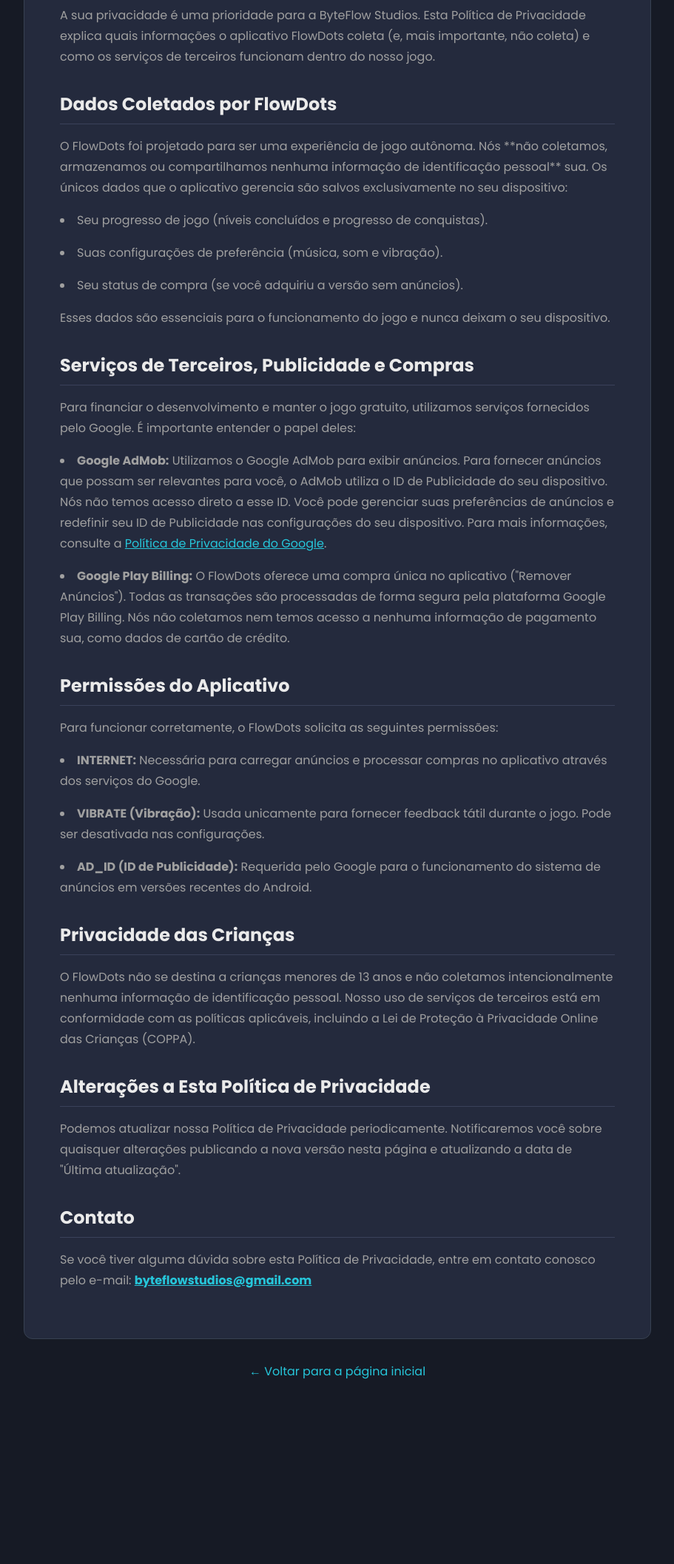
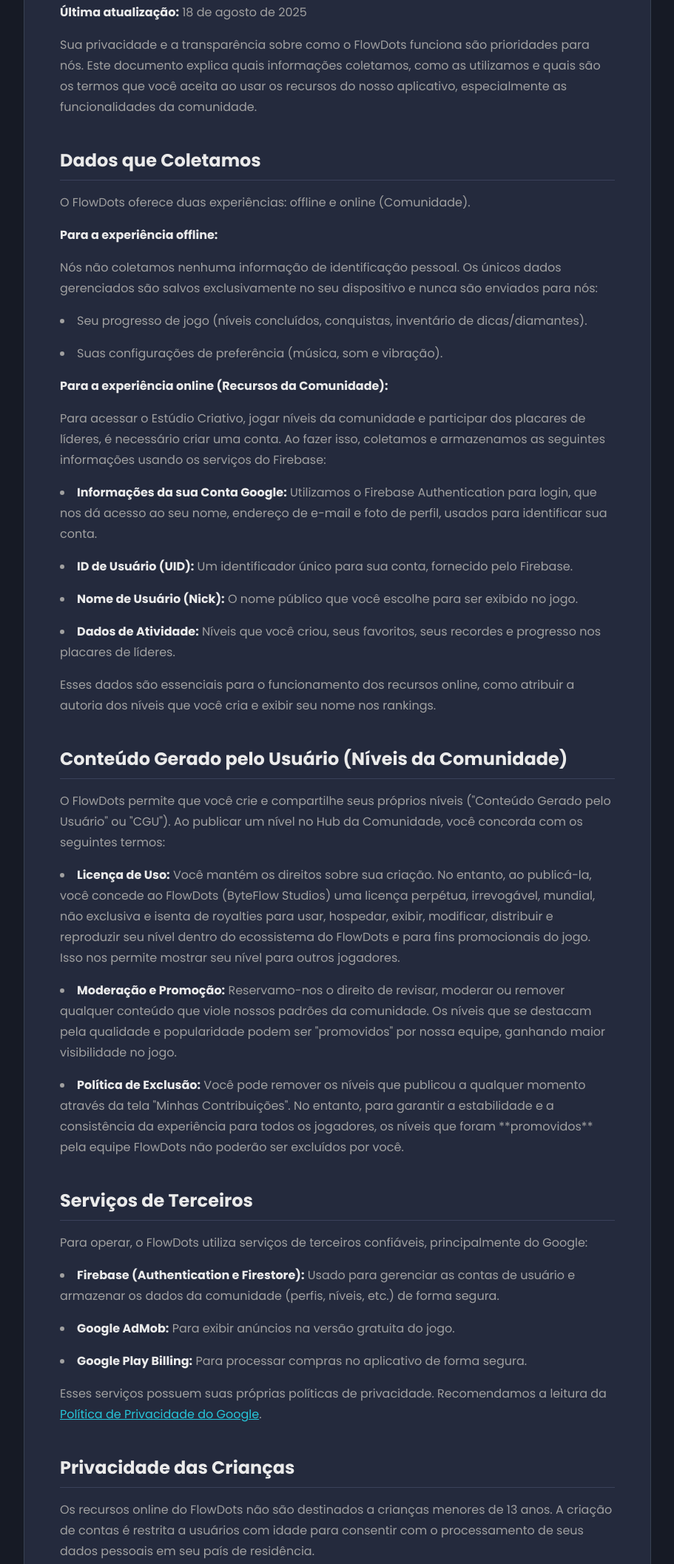
Before and after one commit to glaucodev01/flowdots, a plain HTML site: page privacy_policy.html in a window 1280 px wide. Shown: the part 206-2320 px from the top of the page at 74% size, without its empty margins (184-1095 px from the left). Before the commit the page ends 2120 px from the top, so only its background shows below. Drawn offline with nearby package versions, Linux system fonts and the light colour scheme.

Commit message:
Update privacy_policy.html

```diff
--- a/privacy_policy.html
+++ b/privacy_policy.html
@@ -3,7 +3,7 @@
 <head>
     <meta charset="UTF-8">
     <meta name="viewport" content="width=device-width, initial-scale=1.0">
-    <title>Política de Privacidade - FlowDots</title>
+    <title>Política de Privacidade e Termos - FlowDots</title>
     <link rel="icon" type="image/png" href="icon.png">
     <script src="https://cdn.tailwindcss.com"></script>
     <link rel="preconnect" href="https://fonts.googleapis.com">
@@ -27,57 +27,70 @@
     <style>
         body { font-family: 'Poppins', sans-serif; }
         .policy-content h2 {
-            font-size: 1.5rem; font-weight: 700; margin-top: 2rem;
+            font-size: 1.5rem; font-weight: 700; margin-top: 2.5rem;
             margin-bottom: 1rem; border-bottom: 1px solid #3A415A;
             padding-bottom: 0.5rem; color: #EAEAEA;
         }
         .policy-content p, .policy-content li { margin-bottom: 1rem; line-height: 1.75; }
         .policy-content a { color: #26C6DA; text-decoration: underline; }
         .policy-content ul { list-style-type: disc; list-style-position: inside; }
+        .policy-content strong { color: #EAEAEA; }
     </style>
 </head>
 <body class="bg-neon-bg text-neon-text-secondary antialiased">
 
     <div class="container mx-auto px-6 py-12 max-w-4xl">
-        <h1 class="text-4xl font-bold text-neon-text text-center mb-8">Política de Privacidade do FlowDots</h1>
+        <h1 class="text-4xl font-bold text-neon-text text-center mb-8">Política de Privacidade e Termos de Uso do FlowDots</h1>
 
         <div class="bg-neon-surface p-8 md:p-12 rounded-xl policy-content border border-gray-700">
-            <p><strong>Última atualização:</strong> 14 de agosto de 2025</p>
+            <p><strong>Última atualização:</strong> 18 de agosto de 2025</p>
 
-            <p>A sua privacidade é uma prioridade para a ByteFlow Studios. Esta Política de Privacidade explica quais informações o aplicativo FlowDots coleta (e, mais importante, não coleta) e como os serviços de terceiros funcionam dentro do nosso jogo.</p>
+            <p>Sua privacidade e a transparência sobre como o FlowDots funciona são prioridades para nós. Este documento explica quais informações coletamos, como as utilizamos e quais são os termos que você aceita ao usar os recursos do nosso aplicativo, especialmente as funcionalidades da comunidade.</p>
 
-            <h2>Dados Coletados por FlowDots</h2>
-            <p>O FlowDots foi projetado para ser uma experiência de jogo autônoma. Nós **não coletamos, armazenamos ou compartilhamos nenhuma informação de identificação pessoal** sua. Os únicos dados que o aplicativo gerencia são salvos exclusivamente no seu dispositivo:</p>
+            <h2>Dados que Coletamos</h2>
+            <p>O FlowDots oferece duas experiências: offline e online (Comunidade).</p>
+            <p><strong>Para a experiência offline:</strong></p>
+            <p>Nós não coletamos nenhuma informação de identificação pessoal. Os únicos dados gerenciados são salvos exclusivamente no seu dispositivo e nunca são enviados para nós:</p>
             <ul>
-                <li>Seu progresso de jogo (níveis concluídos e progresso de conquistas).</li>
+                <li>Seu progresso de jogo (níveis concluídos, conquistas, inventário de dicas/diamantes).</li>
                 <li>Suas configurações de preferência (música, som e vibração).</li>
-                <li>Seu status de compra (se você adquiriu a versão sem anúncios).</li>
-            </ul>
-            <p>Esses dados são essenciais para o funcionamento do jogo e nunca deixam o seu dispositivo.</p>
-
-            <h2>Serviços de Terceiros, Publicidade e Compras</h2>
-            <p>Para financiar o desenvolvimento e manter o jogo gratuito, utilizamos serviços fornecidos pelo Google. É importante entender o papel deles:</p>
-            <ul>
-                <li><strong>Google AdMob:</strong> Utilizamos o Google AdMob para exibir anúncios. Para fornecer anúncios que possam ser relevantes para você, o AdMob utiliza o ID de Publicidade do seu dispositivo. Nós não temos acesso direto a esse ID. Você pode gerenciar suas preferências de anúncios e redefinir seu ID de Publicidade nas configurações do seu dispositivo. Para mais informações, consulte a <a href="https://policies.google.com/privacy" target="_blank">Política de Privacidade do Google</a>.</li>
-                <li><strong>Google Play Billing:</strong> O FlowDots oferece uma compra única no aplicativo ("Remover Anúncios"). Todas as transações são processadas de forma segura pela plataforma Google Play Billing. Nós não coletamos nem temos acesso a nenhuma informação de pagamento sua, como dados de cartão de crédito.</li>
             </ul>
 
-            <h2>Permissões do Aplicativo</h2>
-            <p>Para funcionar corretamente, o FlowDots solicita as seguintes permissões:</p>
+            <p><strong>Para a experiência online (Recursos da Comunidade):</strong></p>
+            <p>Para acessar o Estúdio Criativo, jogar níveis da comunidade e participar dos placares de líderes, é necessário criar uma conta. Ao fazer isso, coletamos e armazenamos as seguintes informações usando os serviços do Firebase:</p>
             <ul>
-                <li><strong>INTERNET:</strong> Necessária para carregar anúncios e processar compras no aplicativo através dos serviços do Google.</li>
-                <li><strong>VIBRATE (Vibração):</strong> Usada unicamente para fornecer feedback tátil durante o jogo. Pode ser desativada nas configurações.</li>
-                <li><strong>AD_ID (ID de Publicidade):</strong> Requerida pelo Google para o funcionamento do sistema de anúncios em versões recentes do Android.</li>
+                <li><strong>Informações da sua Conta Google:</strong> Utilizamos o Firebase Authentication para login, que nos dá acesso ao seu nome, endereço de e-mail e foto de perfil, usados para identificar sua conta.</li>
+                <li><strong>ID de Usuário (UID):</strong> Um identificador único para sua conta, fornecido pelo Firebase.</li>
+                <li><strong>Nome de Usuário (Nick):</strong> O nome público que você escolhe para ser exibido no jogo.</li>
+                <li><strong>Dados de Atividade:</strong> Níveis que você criou, seus favoritos, seus recordes e progresso nos placares de líderes.</li>
+            </ul>
+            <p>Esses dados são essenciais para o funcionamento dos recursos online, como atribuir a autoria dos níveis que você cria e exibir seu nome nos rankings.</p>
+
+            <h2>Conteúdo Gerado pelo Usuário (Níveis da Comunidade)</h2>
+            <p>O FlowDots permite que você crie e compartilhe seus próprios níveis ("Conteúdo Gerado pelo Usuário" ou "CGU"). Ao publicar um nível no Hub da Comunidade, você concorda com os seguintes termos:</p>
+            <ul>
+                <li><strong>Licença de Uso:</strong> Você mantém os direitos sobre sua criação. No entanto, ao publicá-la, você concede ao FlowDots (ByteFlow Studios) uma licença perpétua, irrevogável, mundial, não exclusiva e isenta de royalties para usar, hospedar, exibir, modificar, distribuir e reproduzir seu nível dentro do ecossistema do FlowDots e para fins promocionais do jogo. Isso nos permite mostrar seu nível para outros jogadores.</li>
+                <li><strong>Moderação e Promoção:</strong> Reservamo-nos o direito de revisar, moderar ou remover qualquer conteúdo que viole nossos padrões da comunidade. Os níveis que se destacam pela qualidade e popularidade podem ser "promovidos" por nossa equipe, ganhando maior visibilidade no jogo.</li>
+                <li><strong>Política de Exclusão:</strong> Você pode remover os níveis que publicou a qualquer momento através da tela "Minhas Contribuições". No entanto, para garantir a estabilidade e a consistência da experiência para todos os jogadores, os níveis que foram **promovidos** pela equipe FlowDots não poderão ser excluídos por você.</li>
             </ul>
 
+            <h2>Serviços de Terceiros</h2>
+            <p>Para operar, o FlowDots utiliza serviços de terceiros confiáveis, principalmente do Google:</p>
+            <ul>
+                <li><strong>Firebase (Authentication e Firestore):</strong> Usado para gerenciar as contas de usuário e armazenar os dados da comunidade (perfis, níveis, etc.) de forma segura.</li>
+                <li><strong>Google AdMob:</strong> Para exibir anúncios na versão gratuita do jogo.</li>
+                <li><strong>Google Play Billing:</strong> Para processar compras no aplicativo de forma segura.</li>
+            </ul>
+            <p>Esses serviços possuem suas próprias políticas de privacidade. Recomendamos a leitura da <a href="https://policies.google.com/privacy" target="_blank">Política de Privacidade do Google</a>.</p>
+
             <h2>Privacidade das Crianças</h2>
-            <p>O FlowDots não se destina a crianças menores de 13 anos e não coletamos intencionalmente nenhuma informação de identificação pessoal. Nosso uso de serviços de terceiros está em conformidade com as políticas aplicáveis, incluindo a Lei de Proteção à Privacidade Online das Crianças (COPPA).</p>
+            <p>Os recursos online do FlowDots não são destinados a crianças menores de 13 anos. A criação de contas é restrita a usuários com idade para consentir com o processamento de seus dados pessoais em seu país de residência.</p>
 
-            <h2>Alterações a Esta Política de Privacidade</h2>
-            <p>Podemos atualizar nossa Política de Privacidade periodicamente. Notificaremos você sobre quaisquer alterações publicando a nova versão nesta página e atualizando a data de "Última atualização".</g>
+            <h2>Alterações a Esta Política e Termos</h2>
+            <p>Podemos atualizar este documento periodicamente. Notificaremos você sobre quaisquer alterações publicando a nova versão nesta página e atualizando a data de "Última atualização".</g>
 
             <h2>Contato</h2>
-            <p>Se você tiver alguma dúvida sobre esta Política de Privacidade, entre em contato conosco pelo e-mail: <strong><a href="mailto:byteflowstudios@gmail.com">byteflowstudios@gmail.com</a></strong></p>
+            <p>Se você tiver alguma dúvida sobre esta Política ou Termos, entre em contato conosco pelo e-mail: <strong><a href="mailto:byteflowstudios@gmail.com">byteflowstudios@gmail.com</a></strong></p>
         </div>
 
         <div class="text-center mt-8">
```
